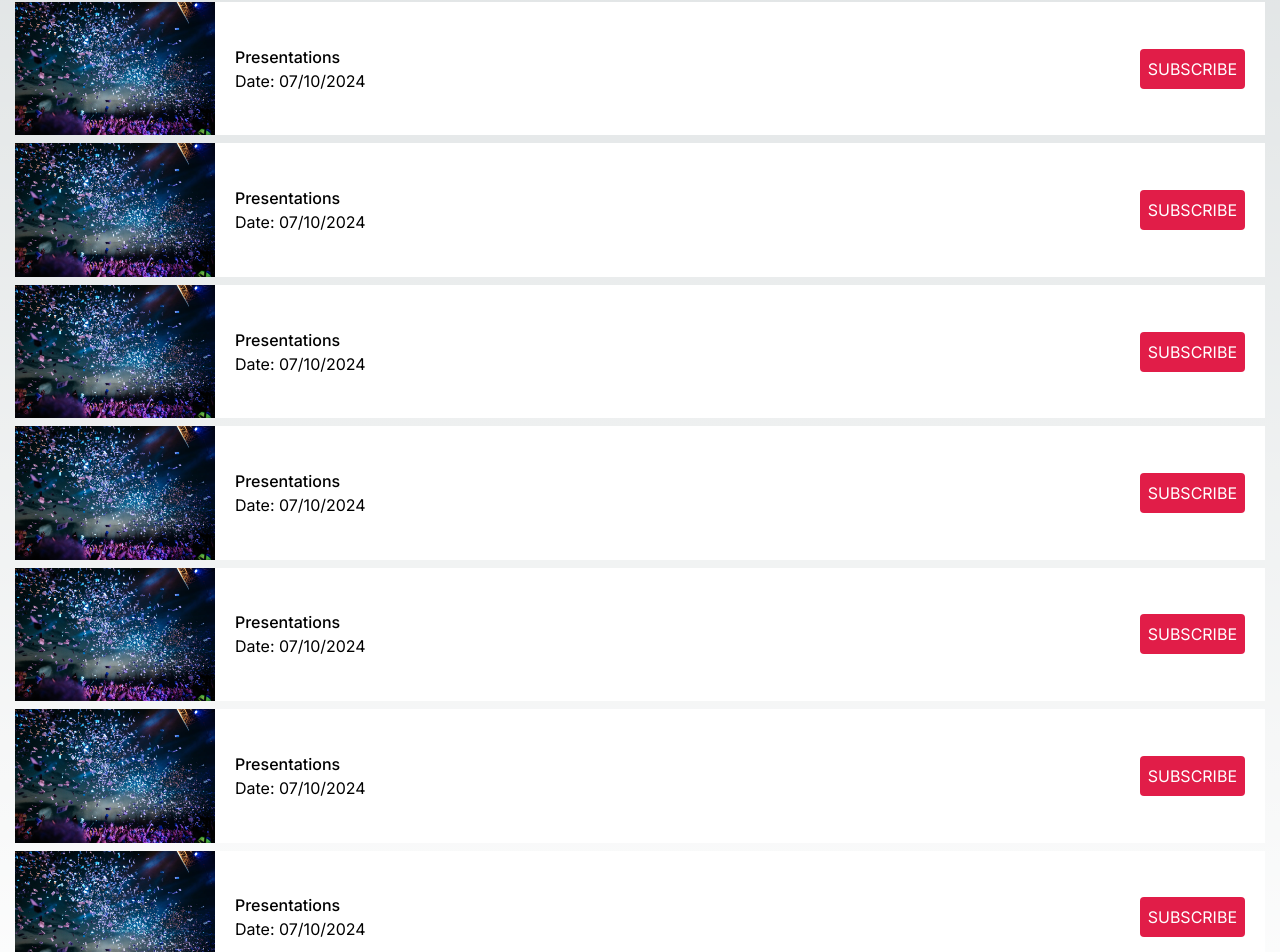
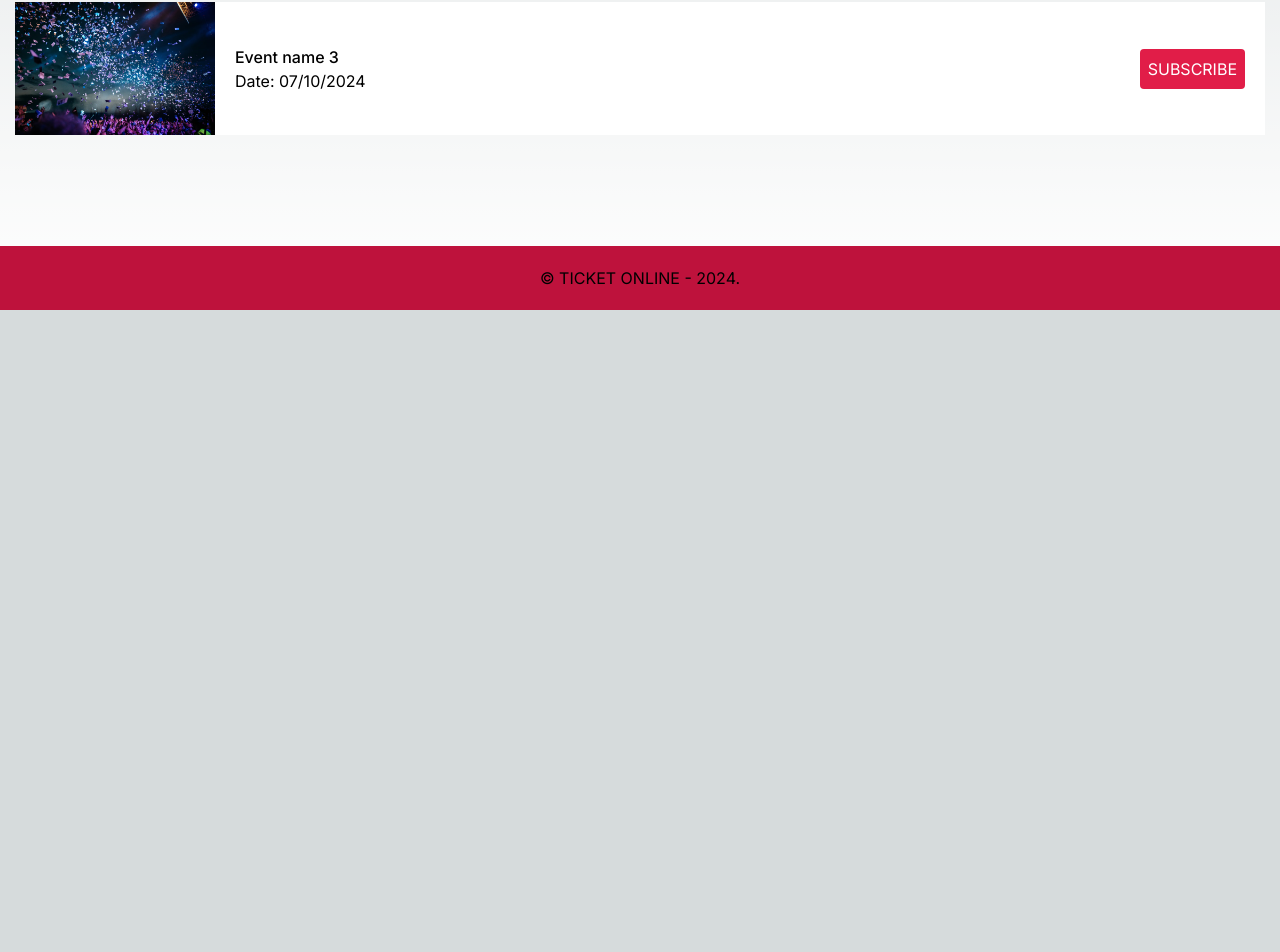
Before and after one commit to tiagojordao/ticket-store-fwjs, a Next.js app: page /events in a window 1280 px wide. Shown: the part 490-1442 px from the top of the page. After the commit the page ends 800 px from the top, so only its background shows below. Built offline with nearby package versions, Linux system fonts and the light colour scheme; data requests are answered from the project's data file.

Commit message:
feat: create users

```diff
--- a/src/app/components/signup/Signup.tsx
+++ b/src/app/components/signup/Signup.tsx
@@ -1,16 +1,36 @@
+'use client';
+
+import { createUsers } from "@/app/services/apiService";
+import { useRouter } from "next/navigation";
+import { FormEvent } from "react";
+
 export default function SignupCard() {
+    const router = useRouter()
+
+    const onSubmit = (event: FormEvent<HTMLFormElement>) => {
+        event.preventDefault()
+
+        const formData = new FormData(event.currentTarget)
+
+        createUsers(formData.get("name") as string, formData.get("email") as string, formData.get("password") as string);
+
+        alert(`User Created`);
+
+        router.push('/signin')
+    }
+
     return (
         <div className="signin__card bg-transparent max-w-80 w-full rounded p-6">
         <h2 className="text-xl text-white text-center mb-5">SIGN IN</h2>
-        <form action="submin" method="post" className="flex gap-2 flex-col">
-            <input type="text" name="Name" id="name" placeholder="Name" className="
+        <form onSubmit={onSubmit} className="flex gap-2 flex-col">
+            <input type="text" name="name" id="name" placeholder="Name" className="
                 py-2
                 px-2
                 w-full
                 border-2
                 rounded"
             />
-            <input type="email" name="Email" id="email" placeholder="Email" className="
+            <input type="email" name="email" id="email" placeholder="Email" className="
                 py-2
                 px-2
                 w-full
@@ -24,7 +44,7 @@ export default function SignupCard() {
                 border-2
                 rounded"
             />
-            <input type="password" name="password" id="password" placeholder="Confirm Password" className="
+            <input type="password" name="passwordConfimation" id="passwordConfirmation" placeholder="Confirm Password" className="
                 py-2
                 px-2
                 w-full
--- a/src/app/events/page.tsx
+++ b/src/app/events/page.tsx
@@ -1,26 +1,52 @@
 'use client';
 
+import { useEffect, useState } from "react";
 import EventCard from "../components/event-card-list/EventCard";
+import { EventModel } from "../models/EventModel";
+import { getEvents } from "../services/apiService";
 
 export default function Events() {
+
+    const [events, setEvents] = useState<EventModel[]>();
+
     const handleClick = (id: number) => {
         alert(`Button clicked in ChildComponent with ID: ${id}`);
     };
+
+    useEffect(() => {
+        const getData = () => {
+          getEvents()
+          .then(events => {
+            setEvents(events);
+          })
+          .catch(error => {
+            throw error;
+          })
+        }
+
+        getData();
+      }, []);
 
     return (
         <div className="w-full grow mt-20">
             <div className="content">
                 <h1 className="home__event-title font-bold text-2xl mb-10">All Events</h1>
                 <div className="w-full grid gap-2 justify-items-center mb-10">
-                    <EventCard id={1} name="Presentations" date="07/10/2024" image="event-image.avif" handleSubscribe={handleClick} isAvailable={true} />
-                    <EventCard id={2} name="Presentations" date="07/10/2024" image="event-image.avif" handleSubscribe={handleClick} isAvailable={true} />
-                    <EventCard id={3} name="Presentations" date="07/10/2024" image="event-image.avif" handleSubscribe={handleClick} isAvailable={true} />
-                    <EventCard id={1} name="Presentations" date="07/10/2024" image="event-image.avif" handleSubscribe={handleClick} isAvailable={true} />
-                    <EventCard id={2} name="Presentations" date="07/10/2024" image="event-image.avif" handleSubscribe={handleClick} isAvailable={true} />
-                    <EventCard id={3} name="Presentations" date="07/10/2024" image="event-image.avif" handleSubscribe={handleClick} isAvailable={true} />
-                    <EventCard id={1} name="Presentations" date="07/10/2024" image="event-image.avif" handleSubscribe={handleClick} isAvailable={true} />
-                    <EventCard id={2} name="Presentations" date="07/10/2024" image="event-image.avif" handleSubscribe={handleClick} isAvailable={true} />
-                    <EventCard id={3} name="Presentations" date="07/10/2024" image="event-image.avif" handleSubscribe={handleClick} isAvailable={true} />
+                {events ? (
+                    events.map(event => (
+                    <EventCard
+                        key={event.id}
+                        id={event.id}
+                        name={event.name}
+                        date={event.date}
+                        image={event.image}
+                        handleSubscribe={handleClick}
+                        isAvailable={event.isAvailable}
+                    />
+                    ))
+                ) : (
+                    <p>There are no registered events.</p>
+                )}
                 </div>
             </div>
         </div>
--- a/src/app/services/apiService.ts
+++ b/src/app/services/apiService.ts
@@ -19,6 +19,18 @@ export const authenticate = async (email: string, password: string) => {
     }
 };
 
+export const createUsers = async (name: string, email: string, password: string) => {
+  return await axios.post(`${API_URL}/user`, {name, email, password})
+  .then(response => {
+    return response.data;
+  })
+  .catch(error => {
+    console.error('Error fetching posts:', error);
+    throw error;
+  });
+}
+
+
 export const getEvents = async () => {
     return await axios.get(`${API_URL}/events`)
     .then(response => {
```
